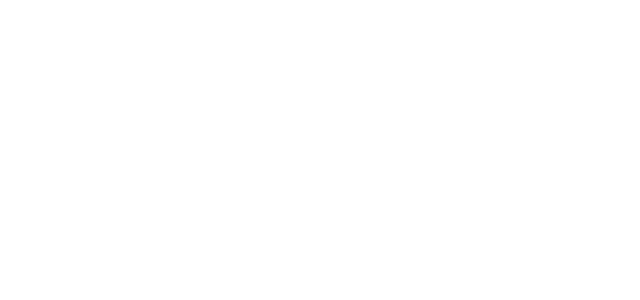
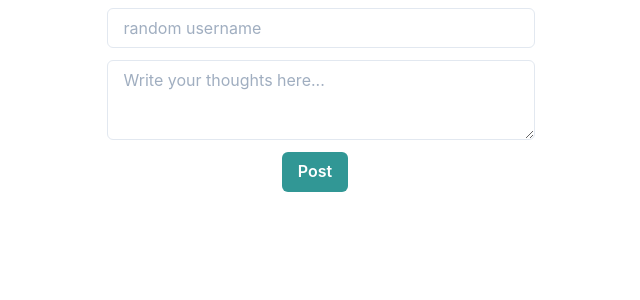
Before and after one commit to janshercs/ws_bub_frontend, a React (Create React App) app in the folder frontend/: page / in a window 1280 px wide. Shown: the top 300 px of the page, without its empty margins (319-959 px from the left). Built offline with nearby package versions, Linux system fonts and the light colour scheme; no server answers.

Commit message:
Display threads on main page.

```diff
--- a/frontend/package.json
+++ b/frontend/package.json
@@ -10,6 +10,7 @@
     "@testing-library/react": "^11.1.0",
     "@testing-library/user-event": "^12.1.10",
     "framer-motion": "4",
+    "postcss-safe-parser": "^6.0.0",
     "react": "^17.0.2",
     "react-dom": "^17.0.2",
     "react-scripts": "4.0.3",
--- a/frontend/src/App.js
+++ b/frontend/src/App.js
@@ -1,7 +1,15 @@
+import { Center } from "@chakra-ui/layout";
 import "./App.css";
+import Chatbox from "./chat_components/Chatbox";
 
 function App() {
-  return <div className="App"></div>;
+  return (
+    <div className="App">
+      <Center>
+        <Chatbox />
+      </Center>
+    </div>
+  );
 }
 
 export default App;
--- /dev/null
+++ b/frontend/src/chat_components/Bubble.js
@@ -0,0 +1,18 @@
+import React from "react";
+import { Box, VStack, Heading, Text } from "@chakra-ui/react";
+
+export default function Bubble({ thread }) {
+  return (
+    <Box
+      boxShadow="0 4px 12px 0 rgba(0, 0, 0, 0.05)"
+      borderRadius="md"
+      w="80%"
+      p={4}
+    >
+      <VStack color="black" marginTop="2.5vh" padding={6}>
+        <Heading>{thread.Content}</Heading>
+        <Text color="green">{thread.User}</Text>
+      </VStack>
+    </Box>
+  );
+}
--- /dev/null
+++ b/frontend/src/chat_components/Bubbles.js
@@ -0,0 +1,13 @@
+import React from "react";
+import Bubble from "./Bubble";
+import { VStack } from "@chakra-ui/react";
+
+export default function Bubbles({ threads }) {
+  return (
+    <VStack>
+      {threads.map((_, i) => {
+        return <Bubble key={i} thread={threads[i]}></Bubble>;
+      })}
+    </VStack>
+  );
+}
--- /dev/null
+++ b/frontend/src/chat_components/Chatbox.js
@@ -0,0 +1,26 @@
+import Bubbles from "./Bubbles";
+import InputArea from "./InputArea";
+import { useEffect, useState } from "react";
+import { VStack } from "@chakra-ui/layout";
+
+export const BACKEND_URL = "http://localhost:5000";
+
+export default function Chatbox() {
+  const [threads, setThreads] = useState([]);
+
+  useEffect(() => {
+    async function fetchThreads() {
+      let response = await fetch(BACKEND_URL + "/thread");
+      response = await response.json();
+      setThreads(response);
+    }
+    fetchThreads();
+  }, []);
+
+  return (
+    <VStack>
+      <Bubbles threads={threads}></Bubbles>
+      <InputArea />
+    </VStack>
+  );
+}
--- /dev/null
+++ b/frontend/src/chat_components/InputArea.js
@@ -0,0 +1,49 @@
+import { Button, FormControl, Input, Textarea, VStack } from "@chakra-ui/react";
+import { BACKEND_URL } from "./Chatbox";
+
+export default function InputArea() {
+  async function handleSubmit(e) {
+    e.preventDefault();
+    const { user, post } = e.target.elements;
+
+    let payload = {
+      User: user.value,
+      Content: post.value,
+    };
+
+    fetch(BACKEND_URL + "/thread", {
+      method: "POST",
+      headers: {
+        "Content-Type": "application/json",
+      },
+      body: JSON.stringify(payload),
+    })
+      .then((response) => response.json())
+      .then((data) => {
+        console.log("Success:", data);
+      })
+      .catch((error) => {
+        console.error("Error:", error);
+      });
+  }
+  return (
+    <VStack>
+      <form onSubmit={handleSubmit}>
+        <FormControl>
+          <Input w="80%" id="user" placeholder="random username" />
+
+          <Textarea
+            w="80%"
+            id="post"
+            marginTop="1.5vh"
+            placeholder="Write your thoughts here..."
+          />
+        </FormControl>
+
+        <Button marginTop="1.5vh" colorScheme="teal" mr={3} type="submit">
+          Post
+        </Button>
+      </form>
+    </VStack>
+  );
+}
```
Also changed, not shown: 1 other file (tests, documents, lock files or other folders).
